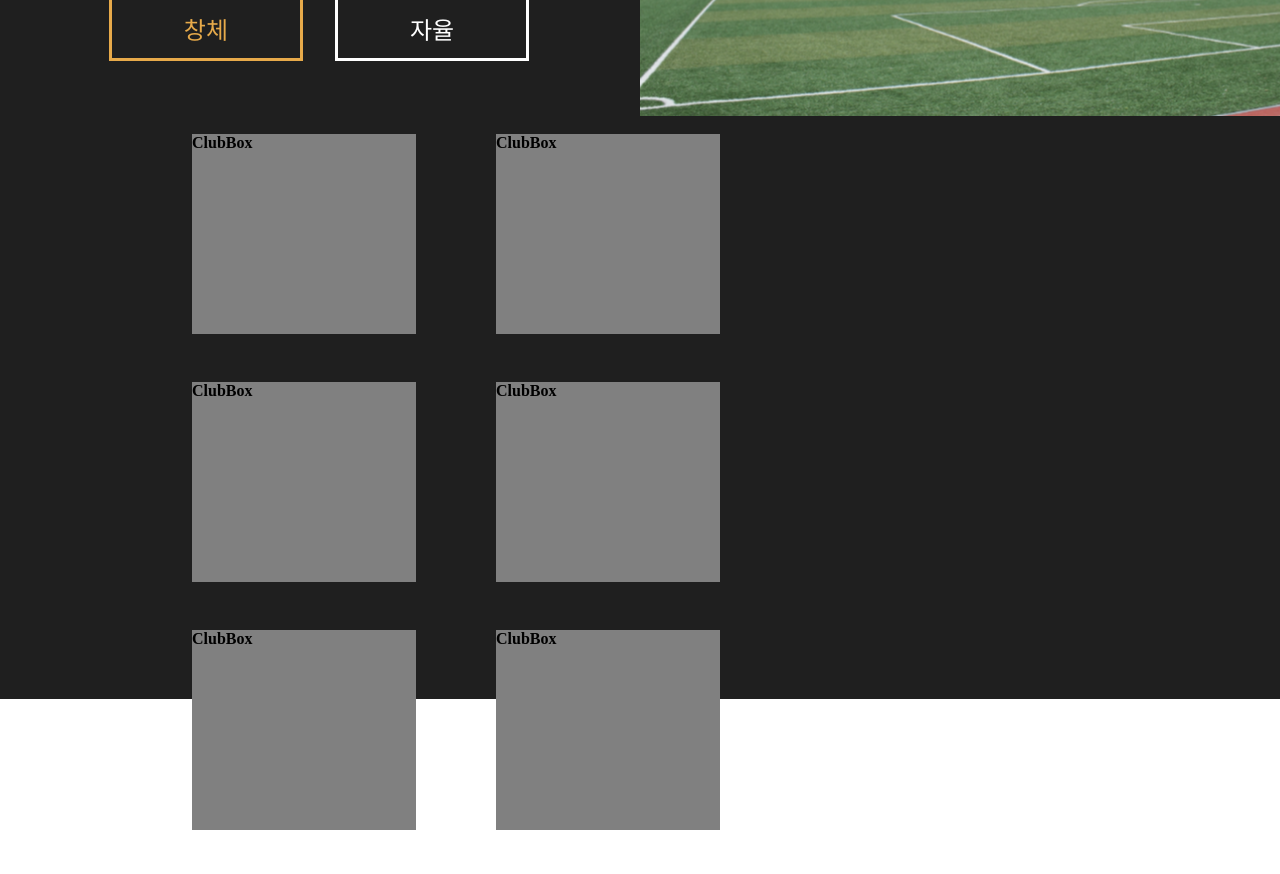
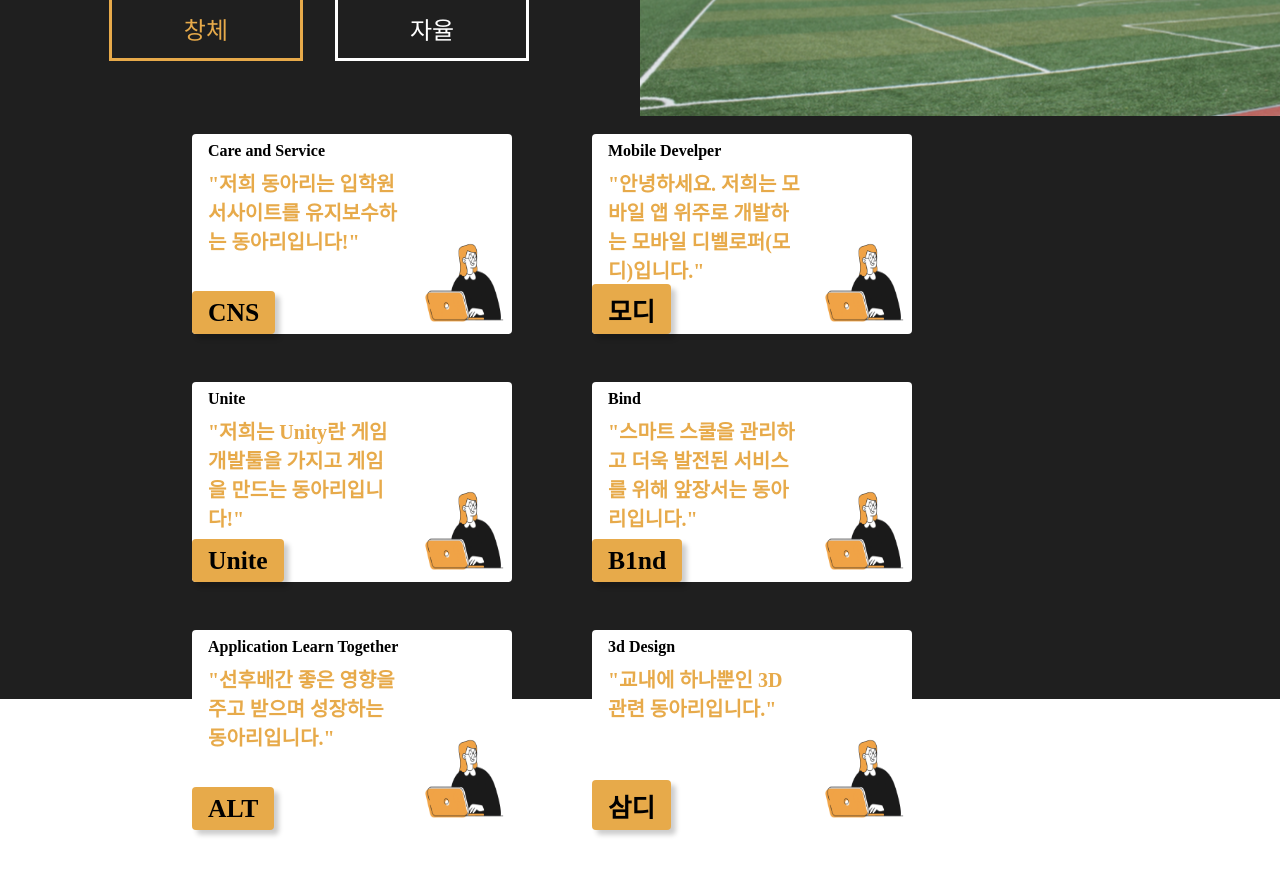
Before and after one commit to dong-area/DongArea-Frontend, a React (Create React App) app: page / in a window 1280 px wide. Shown: the part 1420-2294 px from the top of the page. Built offline with nearby package versions, Linux system fonts and the light colour scheme; a web font is replaced by a local one.

Commit message:
ADD :: MainClubBox + Dummy

```diff
--- a/src/components/ClubBox.jsx
+++ b/src/components/ClubBox.jsx
@@ -1,10 +1,16 @@
 import React from "react";
 import * as S from "../style/ClubBoxStyle";
+import Icon from "../asset/Icon/image1.png";
 
-const ClubBox = () => {
+const ClubBox = (props) => {
   return (
     <>
-      <S.MainBox>ClubBox</S.MainBox>
+      <S.MainBox>
+        <S.ImgIcon src={Icon} alt="dd" />
+        <S.DetailTitle>{props.data.titleDetail}</S.DetailTitle>
+        <S.Context>"{props.data.context}"</S.Context>
+        <S.MainTitle>{props.data.title}</S.MainTitle>
+      </S.MainBox>
     </>
   );
 };
--- a/src/style/ClubBoxStyle.jsx
+++ b/src/style/ClubBoxStyle.jsx
@@ -1,9 +1,43 @@
 import styled from "styled-components";
 
 export const MainBox = styled.div`
-  width: 25%;
+  width: 20rem;
   height: 12.5rem;
-  background-color: gray;
+  background-color: white;
   margin: 0 5rem 3rem 0rem;
   float: left;
+  border-radius: 0.25rem;
+  position: relative;
 `;
+
+export const DetailTitle = styled.p`
+  font-size: 1rem;
+  coolor: #000;
+  margin: 0.5rem 1rem;
+`;
+
+export const Context = styled.div`
+  font-size: 1.25rem;
+  color: #e7aa4a;
+  margin: 0rem 1rem;
+  width: 60%;
+  word-break: break-all;
+`;
+
+export const MainTitle = styled.nav`
+  bottom: 0;
+  background-color: #e7aa4a;
+  position: absolute;
+  padding: 0.4rem 1rem;
+  font-size: 1.6rem;
+  border-radius: 0.25rem;
+  box-shadow: 0.3rem 0.3rem 0.3rem rgba(0, 0, 0, 0.2);
+`;
+
+export const ImgIcon = styled.img`
+  width: 6.25rem;
+  height: 6.25rem;
+  position: absolute;
+  bottom: 0px;
+  right: 0px;
+`;
```
